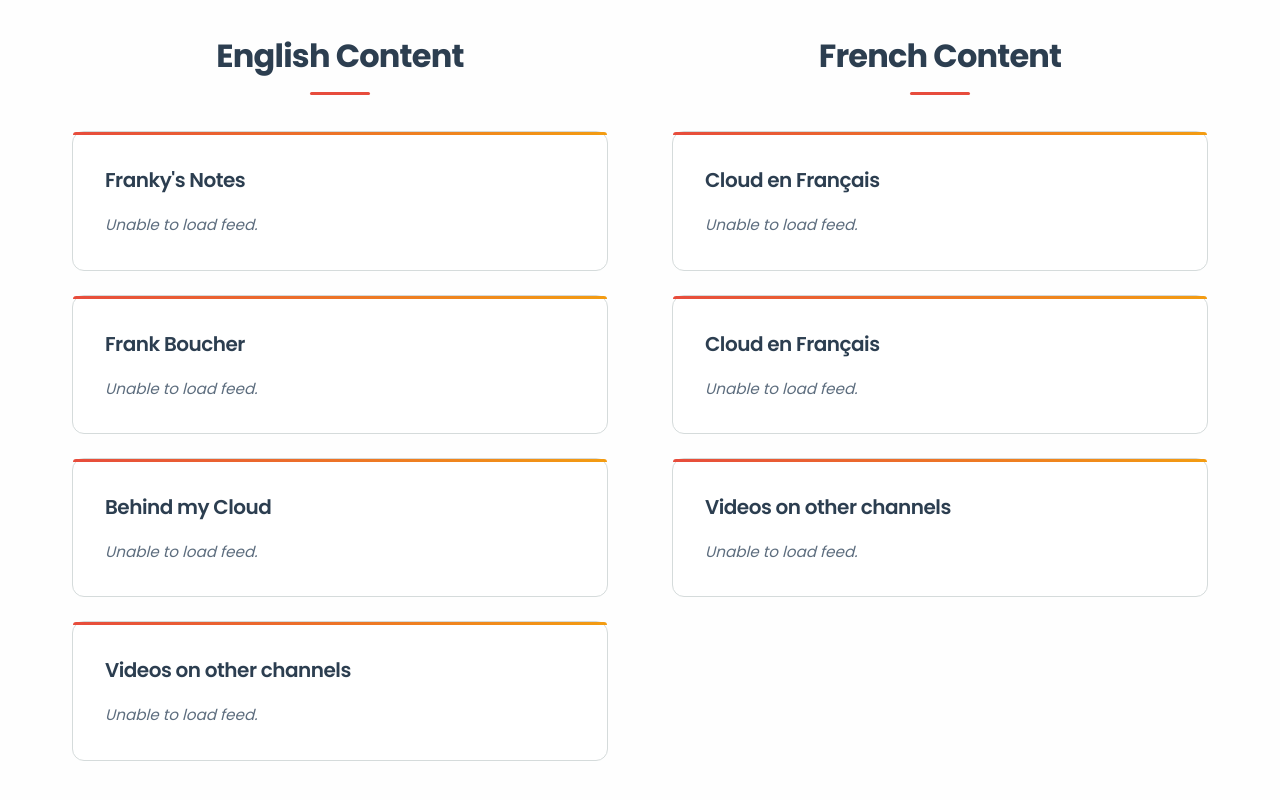
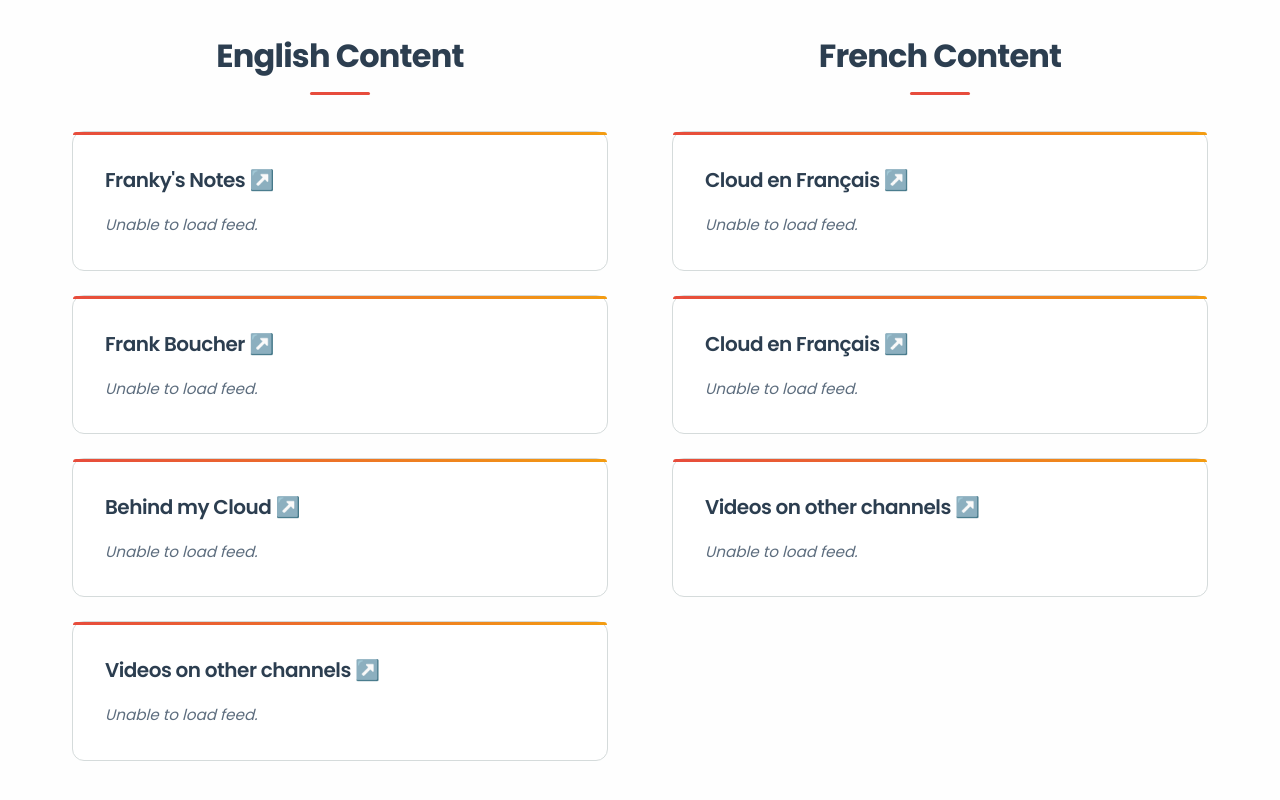
Before and after one commit to FBoucher/fboucheros, a plain HTML site: page index.html in a window 1280 px wide. Shown: the part 974-1774 px from the top of the page. Drawn offline with nearby package versions, Linux system fonts and the light colour scheme; no server answers.

Commit message:
Add external link indicators to content section

```diff
--- a/index.html
+++ b/index.html
@@ -52,34 +52,34 @@
             <div class="content-column">
                 <h2>English Content</h2>
                 <div class="feed">
-                    <h3><a href="https://www.frankysnotes.com" target="_blank">Franky's Notes</a></h3>
+                    <h3><a href="https://www.frankysnotes.com" target="_blank">Franky's Notes ↗️</a></h3>
                     <div class="rss" id="feed-blog">Loading...</div>
                 </div>
                 <div class="feed">
-                    <h3><a href="https://youtube.com/@fboucheros" target="_blank">Frank Boucher</a></h3>
+                    <h3><a href="https://youtube.com/@fboucheros" target="_blank">Frank Boucher ↗️</a></h3>
                     <div class="rss" id="feed-yt-fboucheros">Loading...</div>
                 </div>
                 <div class="feed">
-                    <h3><a href="https://youtube.com/@behindmycloud" target="_blank">Behind my Cloud</a></h3>
+                    <h3><a href="https://youtube.com/@behindmycloud" target="_blank">Behind my Cloud ↗️</a></h3>
                     <div class="rss" id="feed-yt-behindmycloud">Loading...</div>
                 </div>
                 <div class="feed">
-                    <h3><a href="https://www.youtube.com/playlist?list=PL4NfFPd0l1UYpeQxjGdmKjNRoXru2u1TI" target="_blank">Videos on other channels</a></h3>
+                    <h3><a href="https://www.youtube.com/playlist?list=PL4NfFPd0l1UYpeQxjGdmKjNRoXru2u1TI" target="_blank">Videos on other channels ↗️</a></h3>
                     <div class="rss" id="feed-yt-external-playlist">Loading...</div>
                 </div>
             </div>
             <div class="content-column">
                 <h2>French Content</h2>
                 <div class="feed">
-                    <h3><a href="https://www.cloudenfrancais.com" target="_blank">Cloud en Français</a></h3>
+                    <h3><a href="https://www.cloudenfrancais.com" target="_blank">Cloud en Français ↗️</a></h3>
                     <div class="rss" id="feed-cloud">Loading...</div>
                 </div>
                 <div class="feed">
-                    <h3><a href="https://youtube.com/@CloudEnFrancais" target="_blank">Cloud en Français</a></h3>
+                    <h3><a href="https://youtube.com/@CloudEnFrancais" target="_blank">Cloud en Français ↗️</a></h3>
                     <div class="rss" id="feed-yt-cloud">Loading...</div>
                 </div>
                 <div class="feed">
-                    <h3><a href="https://www.youtube.com/playlist?list=PLl0dy42acVd_vwIUN2y3LvDq8VOUIj6Dk" target="_blank">Videos on other channels</a></h3>
+                    <h3><a href="https://www.youtube.com/playlist?list=PLl0dy42acVd_vwIUN2y3LvDq8VOUIj6Dk" target="_blank">Videos on other channels ↗️</a></h3>
                     <div class="rss" id="feed-yt-external-playlist-fr">Loading...</div>
                 </div>
             </div>
```
